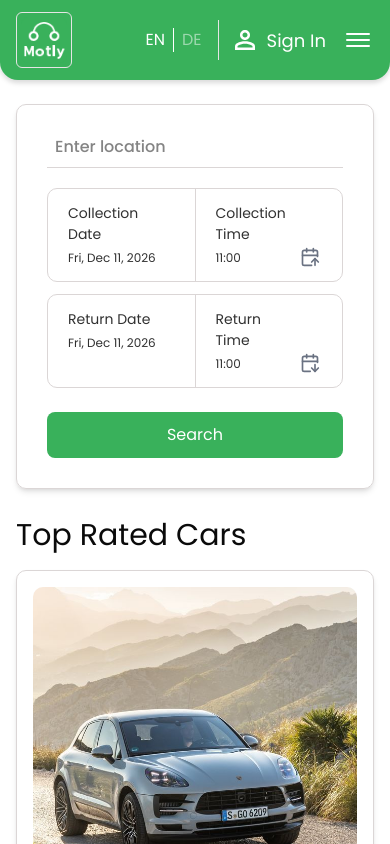
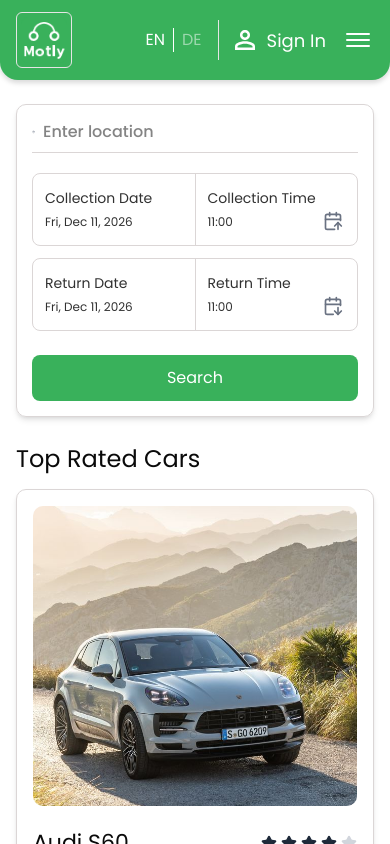
Before and after one commit to mijanConnect/motly-car-rental-website-mahsundic, a Next.js app: page / in a window 390 px wide. Shown: the top 844 px of the page. Built offline with nearby package versions, Linux system fonts and the light colour scheme.

Commit message:
Home page responsive

```diff
--- a/app/components/car-details/Feedback.tsx
+++ b/app/components/car-details/Feedback.tsx
@@ -92,7 +92,7 @@ const reviews = [
 export default function Feedback() {
   return (
     <div className="my-30">
-      <h2 className="text-[48px] font-bold text-center uppercase leading-[1.2]">
+      <h2 className="section-title text-center uppercase leading-[1.2]">
         What the People Thinks
         <br />
         About Us
--- a/app/components/home/Cars.tsx
+++ b/app/components/home/Cars.tsx
@@ -93,7 +93,7 @@ export default function Cars() {
   return (
     <>
       <div>
-        <h1 className="text-[30px] font-semiBold mb-3">Top Rated Cars</h1>
+        <h1 className="text-[24px] lg:text-[30px] font-semiBold mb-3">Top Rated Cars</h1>
         <div className="flex flex-col gap-4">
           {cars.map((car) => (
             <CarCard key={car.id} car={car} />
--- a/app/components/home/DownloadLink.tsx
+++ b/app/components/home/DownloadLink.tsx
@@ -3,8 +3,8 @@ import Image from "next/image";
 export default function DownloadLink() {
   return (
     <>
-      <div className="flex justify-center my-[70px] lg:my-[180px]">
-        <div className="border py-[46px] md:py-[86px] px-10 sm:px-[60px] md:px-[126px] border-stroke rounded-[32px]">
+      <div className="flex justify-center my-10 lg:my-[180px]">
+        <div className="border py-10 md:py-[86px] px-8 sm:px-[60px] md:px-[126px] border-stroke rounded-lg">
           <div className="flex flex-col">
             <h1 className="text-center inline-block text-[24px] sm:text-[40px] md:text-[60px] font-semibold mb-4.5 leading-tight text-primaryText">
               Now Available on the
--- a/app/components/home/FAQ.tsx
+++ b/app/components/home/FAQ.tsx
@@ -112,7 +112,7 @@ function FAQItem({ item, isExpanded, onToggle }: FAQItemProps) {
         onClick={onToggle}
         className="w-full flex justify-between items-center py-3 transition-colors duration-200"
       >
-        <p className="text-[20px] text-left text-primaryText font-medium">
+        <p className="text-[16px] lg:text-[20px] text-left text-primaryText font-medium">
           {item.question}
         </p>
         <i
@@ -164,10 +164,10 @@ export default function FAQ() {
 
   return (
     <div className="mb-[70px] lg:mb-[180px]">
-      <h2 className="text-[48px] font-bold text-center uppercase leading-[1.2]">
+      <h2 className="section-title text-center uppercase leading-[1.2]">
         Frequently <br /> asked questions
       </h2>
-      <div className="flex flex-col lg:flex-row items-start gap-5 lg:gap-10 mt-8 lg:mt-20">
+      <div className="flex flex-col lg:flex-row items-start gap-5 lg:gap-10 mt-4 lg:mt-20">
         {/* Left side */}
         <div className="w-full lg:w-auto flex flex-col gap-0 lg:gap-10 flex-1">
           <div>
--- a/app/components/home/SearchBox.tsx
+++ b/app/components/home/SearchBox.tsx
@@ -34,7 +34,7 @@ export default function SearchBox() {
 
   return (
     <>
-      <div className="border border-stroke shadow-md p-[30px] rounded-lg mt-6 md:mt-[90px] mb-6 md:mb-20">
+      <div className="border border-stroke shadow-md p-[15px] lg:p-[30px] rounded-lg mt-6 md:mt-[90px] mb-6 md:mb-20">
         {/* Search Bar */}
         <div className="flex items-center gap-2 border-b pb-2 mb-5 border-stroke">
           <MapPin className="h-5 sm:h-6 text-gray-500" />
@@ -49,9 +49,9 @@ export default function SearchBox() {
           {/* Collection Date and Time */}
           <Popover open={openCollection} onOpenChange={setOpenCollection}>
             <PopoverTrigger asChild>
-              <div className="border border-stroke rounded-lg w-full cursor-pointer hover:bg-gray-50 transition">
+              <div className="border border-stroke rounded-md w-full cursor-pointer hover:bg-gray-50 transition">
                 <div className="flex justify-between">
-                  <div className="flex-1 flex flex-col gap-1 border-r border-stroke px-5 py-3.5">
+                  <div className="flex-1 flex flex-col gap-1 border-r border-stroke px-3 lg:px-5 py-3.5">
                     <p className="text-[14px] sm:text-[18px] text-primaryParagraph">
                       Collection Date
                     </p>
@@ -59,7 +59,7 @@ export default function SearchBox() {
                       {formatDate(collectionDate)}
                     </p>
                   </div>
-                  <div className="flex-1 px-5 py-3.5 flex justify-between items-end">
+                  <div className="flex-1 px-3 lg:px-5 py-3.5 flex justify-between items-end">
                     <div className="flex flex-col gap-1">
                       <p className="text-[14px] sm:text-[18px] text-primaryParagraph">
                         Collection Time
@@ -115,9 +115,9 @@ export default function SearchBox() {
           {/* Return Date and Time */}
           <Popover open={openReturn} onOpenChange={setOpenReturn}>
             <PopoverTrigger asChild>
-              <div className="border border-stroke rounded-lg w-full cursor-pointer hover:bg-gray-50 transition">
+              <div className="border border-stroke rounded-md w-full cursor-pointer hover:bg-gray-50 transition">
                 <div className="flex justify-between">
-                  <div className="flex-1 flex flex-col gap-1 border-r border-stroke px-5 py-3.5">
+                  <div className="flex-1 flex flex-col gap-1 border-r border-stroke px-3 lg:px-5 py-3.5">
                     <p className="text-[14px] sm:text-[18px] text-primaryParagraph">
                       Return Date
                     </p>
@@ -125,7 +125,7 @@ export default function SearchBox() {
                       {formatDate(returnDate)}
                     </p>
                   </div>
-                  <div className="flex-1 px-5 py-3.5 flex justify-between items-end">
+                  <div className="flex-1 px-3 lg:px-5 py-3.5 flex justify-between items-end">
                     <div className="flex flex-col gap-1">
                       <p className="text-[14px] sm:text-[18px] text-primaryParagraph">
                         Return Time
--- a/app/globals.css
+++ b/app/globals.css
@@ -228,3 +228,15 @@ body {
     font-size: 18px;
   }
 }
+
+.section-title {
+  font-size: 42px;
+  font-weight: 800;
+  color: var(--color-primaryText);
+}
+
+@media (max-width: 1024px) {
+  .section-title {
+    font-size: 26px;
+  }
+}
```
